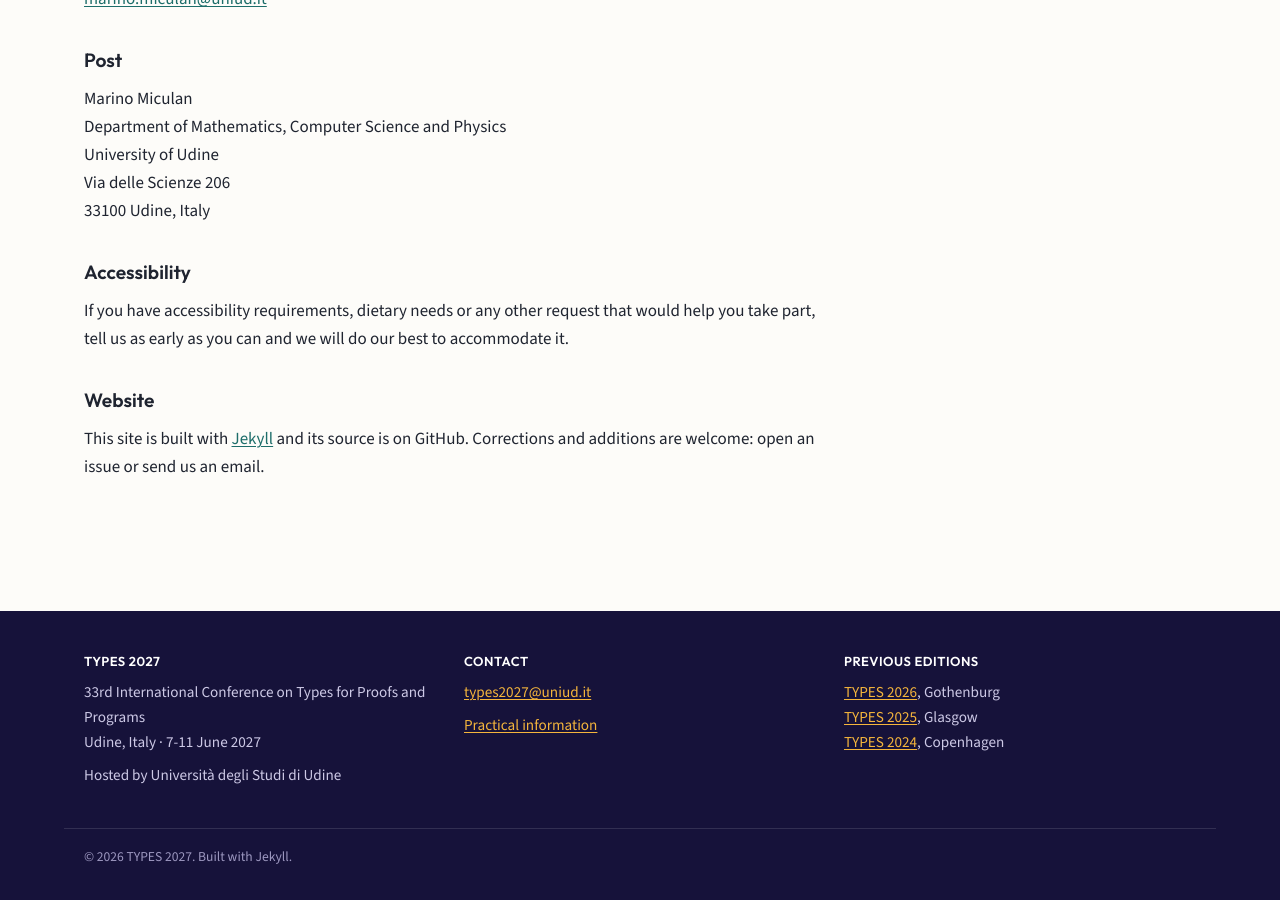
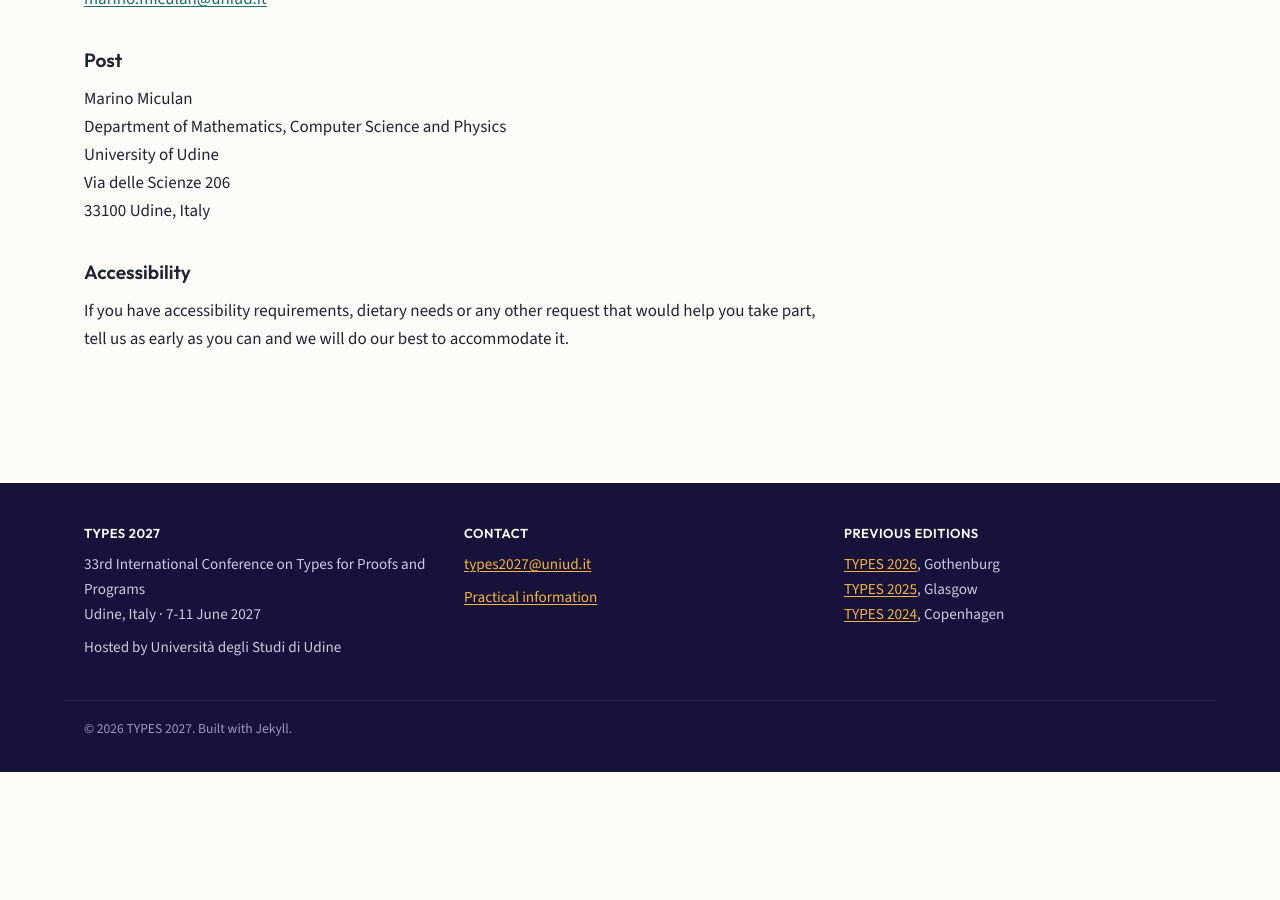
Before and after one commit to miculan/types2027.github.io, a Jekyll site: the page built from practical.md, in a window 1280 px wide and 900 px high, scrolled down 4271 px. Built offline with Jekyll 4.4.1, drawn with Linux system fonts in a browser that asks for light colours; after the commit the page ends 5043 px from its top, so only the background shows below that.

Commit message:
Drop the website section, note the bus timetable to add later
The section pointing at the source repository is redundant: anyone with a
correction has the conference address in the footer of every page and in the
contact section just above it.

The build-time comment records which timetable to link once it exists. APT
Gorizia reissues the line G51 PDF每 season under a new URL, so linking the
current one would leave a dead link behind.

Co-Authored-By: Claude Opus 5 (1M context) <noreply@anthropic.com>

```diff
--- a/practical.md
+++ b/practical.md
@@ -188,9 +195,3 @@ Via delle Scienze 206<br>
 If you have accessibility requirements, dietary needs or any other request that
 would help you take part, tell us as early as you can and we will do our best to
 accommodate it.
-
-### Website
-
-This site is built with [Jekyll](https://jekyllrb.com/) and its source is on
-GitHub. Corrections and additions are welcome: open an issue or send us an
-email.
```
Also changed, not shown: other parts of practical.md (+7 -0 lines).
